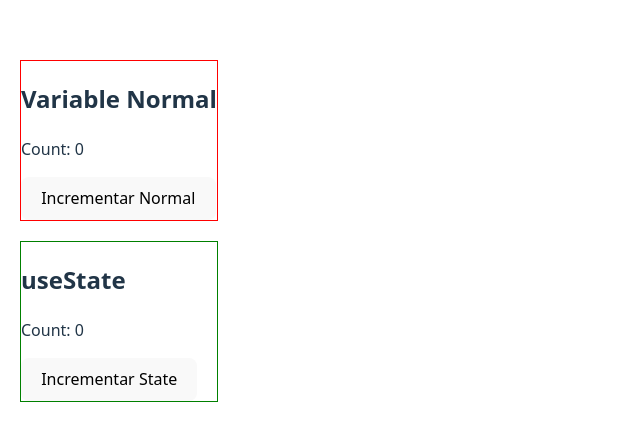
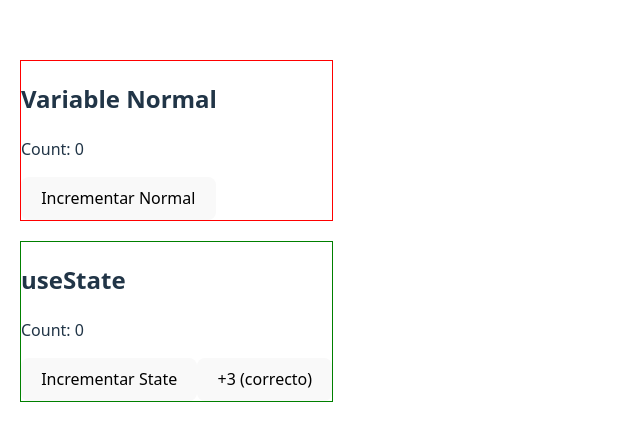
Before and after one commit to sebastianp22/Learning-Code, a React (Vite) app in the folder Proyecto-React/primer-componente/: page / in a window 1280 px wide. Shown: the part 169-610 px from the top of the page, without its empty margins (0-640 px from the left). Built offline with nearby package versions, Linux system fonts and the light colour scheme.

Commit message:
feat: Day 3 Block 2 - async setState and updater function

```diff
--- a/Proyecto-React/primer-componente/src/Components/StateBasics.jsx
+++ b/Proyecto-React/primer-componente/src/Components/StateBasics.jsx
@@ -17,12 +17,19 @@ function StateBasics() {
   };
 
   const incrementState = () => {
-    console.log('⚪ Antes de setStateCount, stateCount vale:', stateCount);
+    console.log('ANTES:', stateCount);
     setStateCount(stateCount + 1);
-    console.log('⚫ Después de setStateCount, stateCount vale:', stateCount);
+    console.log('DESPUÉS:', stateCount);
   };
 
   console.log("🔵 A punto de retornar el JSX");
+
+  const incrementThreeTimesCorrect = () => {
+    setStateCount(prev => prev + 1);
+    setStateCount(prev => prev + 1);
+    setStateCount(prev => prev + 1);
+    console.log('Despues de llamar 3 veces:', stateCount);
+  };
 
   return (
     <div style={{ padding: "20px" }}>
@@ -36,6 +43,7 @@ function StateBasics() {
       <h2>useState</h2>
       <p>Count: {stateCount}</p>
       <button onClick={incrementState}>Incrementar State</button>
+      <button onClick={incrementThreeTimesCorrect}>+3 (correcto)</button>
     </div>
   </div>
   );
```
Also changed, not shown: 1 other file (tests, documents, lock files or other folders).
